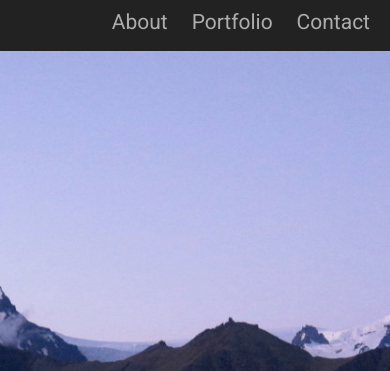
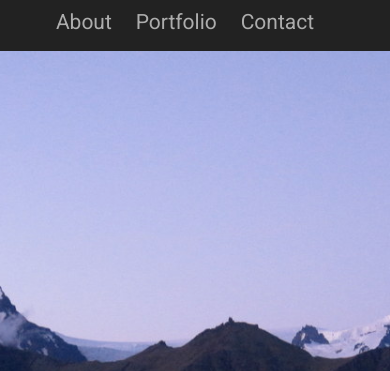
Before and after one commit to red-dylan/freecodecamp, a plain HTML site: page portfolio-page/index.html in a window 390 px wide. Shown: the top 371 px of the page. Drawn offline with nearby package versions, Linux system fonts and the light colour scheme; a web font is replaced by a local one.

Commit message:
change selector in media query

```diff
--- a/portfolio-page/styles/style.css
+++ b/portfolio-page/styles/style.css
@@ -161,7 +161,7 @@ textarea {
   resize: none;
 }
 @media only screen and (max-width: 500px) {
-  #navbar {
+  .header {
     text-align: center;
   }
 }
```
